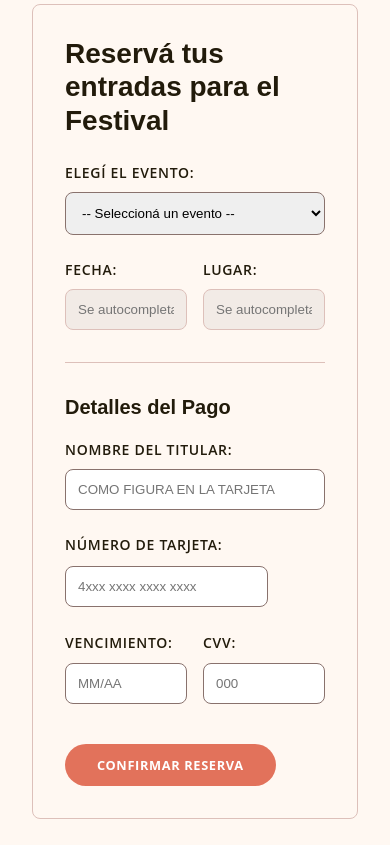
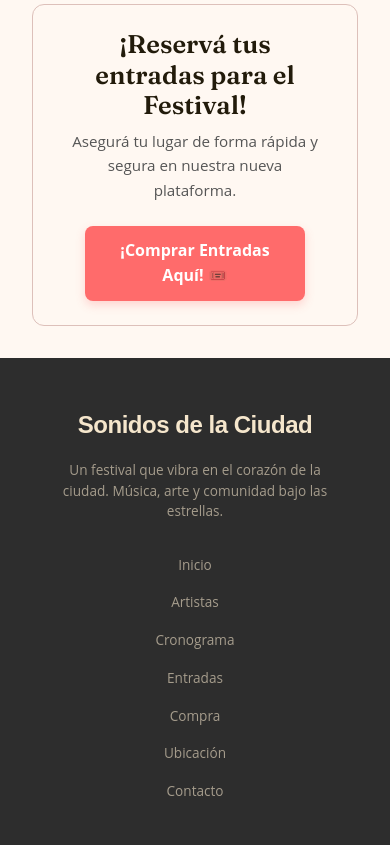
Before and after one commit to Pardinho10/sonidos-de-la-ciudad, a plain HTML site: page artistas.html in a window 390 px wide. Shown: the part 1319-2164 px from the top of the page. Drawn offline with Linux system fonts and the light colour scheme.

Commit message:
Sol: Diseño final de la sección de compra en la página de artistas, centrado y adaptabilidad responsive

````diff
--- a/artistas.html
+++ b/artistas.html
@@ -88,62 +88,32 @@
             </div>
           </div>
         </article>
+      </div> <!-- Cierre correcto de artists-grid -->
+    </section> <!-- Cierre correcto de artists-section -->
 
-      </div></section><section class="booking-section" style="margin-top: 4rem; padding: 2rem; background-color: var(--color-surface); border-radius: var(--border-radius); border: 1px solid var(--color-outline-variant);">
-      <h2 style="margin-bottom: 1.5rem;">Reservá tus entradas para el Festival</h2>
+    <!-- SECCIÓN DEL BOTÓN DE COMPRA: Estilizada, más ancha que larga y 100% centrada -->
+    <section class="booking-section" style="max-width: 650px; margin: 4rem auto 0 auto; padding: 1.5rem 2rem; background-color: var(--color-surface, #fffdfa); border-radius: 12px; border: 1px solid var(--color-outline-variant, #ddd); text-align: center; box-sizing: border-box;">
+      <h2 style="margin-top: 0; margin-bottom: 0.5rem; font-family: 'Fraunces', serif; font-size: 1.6rem;">¡Reservá tus entradas para el Festival!</h2>
+      <p style="margin-top: 0; margin-bottom: 1.5rem; color: #555; font-size: 0.95rem;">Asegurá tu lugar de forma rápida y segura en nuestra nueva plataforma.</p>
 
-      <form id="form-reserva">
-        <div class="form-group" style="margin-bottom: 1.5rem;">
-          <label for="evento-select" class="label" style="display: block; margin-bottom: 0.5rem; font-weight: 600;">Elegí el evento:</label>
-          <select id="evento-select" class="form-control" style="width: 100%; max-width: 400px; padding: 0.75rem; border-radius: var(--border-radius); border: 1px solid var(--color-outline);">
-            <option value="">-- Seleccioná un evento --</option>
-          </select>
-        </div>
-
-        <div style="display: flex; gap: 1rem; margin-bottom: 1.5rem; max-width: 600px;">
-          <div style="flex: 1;">
-            <label for="evento-fecha" class="label" style="display: block; margin-bottom: 0.5rem;">Fecha:</label>
-            <input type="text" id="evento-fecha" readonly placeholder="Se autocompletará" style="width: 100%; padding: 0.75rem; border-radius: var(--border-radius); border: 1px solid var(--color-outline-variant); background-color: rgba(0,0,0,0.05); cursor: not-allowed;">
-          </div>
-          <div style="flex: 1;">
-            <label for="evento-lugar" class="label" style="display: block; margin-bottom: 0.5rem;">Lugar:</label>
-            <input type="text" id="evento-lugar" readonly placeholder="Se autocompletará" style="width: 100%; padding: 0.75rem; border-radius: var(--border-radius); border: 1px solid var(--color-outline-variant); background-color: rgba(0,0,0,0.05); cursor: not-allowed;">
-          </div>
-        </div>
-
-        <hr style="border: 0; border-top: 1px solid var(--color-outline-variant); margin: 2rem 0;">
-        <h3 style="margin-bottom: 1.2rem;">Detalles del Pago</h3>
-
-        <div class="form-group" style="margin-bottom: 1.5rem; max-width: 600px;">
-          <label for="tarjeta-titular" class="label" style="display: block; margin-bottom: 0.5rem; font-weight: 600;">Nombre del Titular:</label>
-          <input type="text" id="tarjeta-titular" placeholder="COMO FIGURA EN LA TARJETA" style="width: 100%; padding: 0.75rem; border-radius: var(--border-radius); border: 1px solid var(--color-outline);">
-        </div>
-
-        <div class="form-group" style="margin-bottom: 1.5rem; max-width: 600px;">
-          <label for="tarjeta-numero" class="label" style="display: block; margin-bottom: 0.5rem; font-weight: 600;">Número de Tarjeta:</label>
-          <div style="display: flex; align-items: center; gap: 10px;">
-            <input type="text" id="tarjeta-numero" placeholder="4xxx xxxx xxxx xxxx" maxlength="19" style="flex: 1; padding: 0.75rem; border-radius: var(--border-radius); border: 1px solid var(--color-outline);">
-
-            <div id="tarjeta-logo" class="tarjeta-logo-anim"></div>
-          </div>
-        </div>
-
-        <div style="display: flex; gap: 1rem; margin-bottom: 2rem; max-width: 300px;">
-          <div style="flex: 1;">
-            <label for="tarjeta-vence" class="label" style="display: block; margin-bottom: 0.5rem;">Vencimiento:</label>
-            <input type="text" id="tarjeta-vence" placeholder="MM/AA" maxlength="5" style="width: 100%; padding: 0.75rem; border-radius: var(--border-radius); border: 1px solid var(--color-outline);">
-          </div>
-          <div style="flex: 1;">
-            <label for="tarjeta-cvv" class="label" style="display: block; margin-bottom: 0.5rem;">CVV:</label>
-            <input type="password" id="tarjeta-cvv" placeholder="000" maxlength="4" style="width: 100%; padding: 0.75rem; border-radius: var(--border-radius); border: 1px solid var(--color-outline);">
-          </div>
-        </div>
-
-        <button type="submit" class="btn-artista" style="padding: 0.75rem 2rem; font-weight: bold;">Confirmar Reserva</button>
-      </form>
+      <a href="compra.html"
+         style="display: inline-block;
+                background-color: #ff6b6b;
+                color: white;
+                text-decoration: none;
+                padding: 12px 32px;
+                font-size: 1rem;
+                font-weight: bold;
+                border-radius: 8px;
+                box-shadow: 0 4px 10px rgba(255, 107, 107, 0.25);
+                transition: all 0.2s ease-in-out;
+                width: calc(100% - 40px);
+                max-width: 280px;">
+        ¡Comprar Entradas Aquí! 🎟️
+      </a>
     </section>
 
-  </main> ```
+  </main>
 
   <div id="footer-container"></div>
 
````
